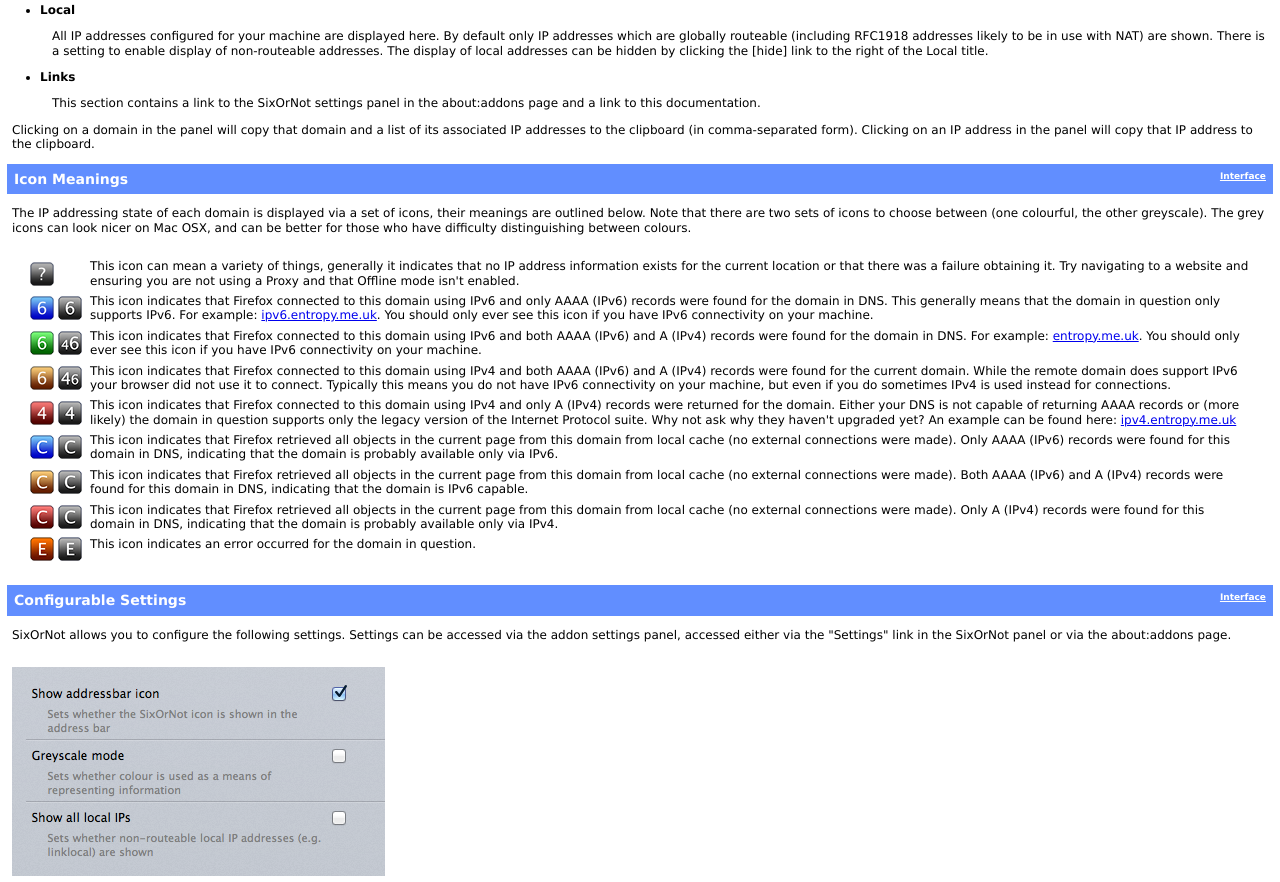
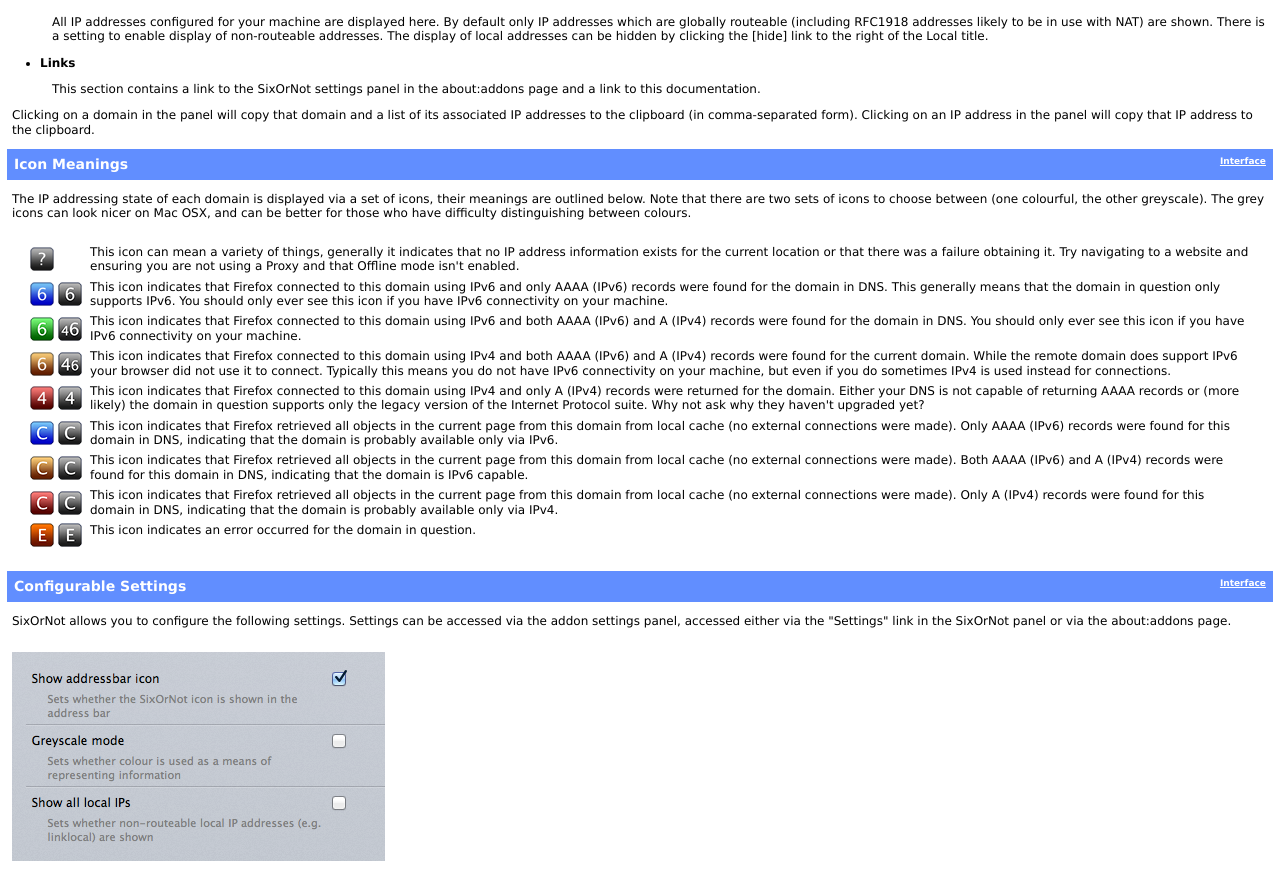
Before and after one commit to ashleybaldock/sixornot, a plain HTML site: page web/index.html in a window 1280 px wide. Shown: the part 1410-2292 px from the top of the page. Drawn offline with Linux system fonts and the light colour scheme.

Commit message:
Update documentation/links to new website location

```diff
--- a/todo.txt
+++ b/todo.txt
@@ -49,6 +49,7 @@
 Update documentation
 
 Test internationalised domain names handling by native resolvers
+ - e.g. www.söhne.com
 
 Collect nsIHttpChannelInternal.localAddress info for each request
  - Highlight addresses used to load pages?
--- a/web/index.html
+++ b/web/index.html
@@ -41,7 +41,6 @@
 </li>
 <li><a href="#IPConcepts">IP Address Concepts</a></li>
 <li><a href="#FurtherReading">Further Reading</a></li>
-<li><a href="#AnyOtherQuestions">Any Other Questions</a></li>
 <li><a href="#SixOrNotLicence">SixOrNot Licence</a></li>
 </ol>
 
@@ -92,10 +91,10 @@
 
     <ul class="icon_list">
     <li class="i_other">This icon can mean a variety of things, generally it indicates that no IP address information exists for the current location or that there was a failure obtaining it. Try navigating to a website and ensuring you are not using a Proxy and that Offline mode isn't enabled.</li>
-    <li class="i_6only">This icon indicates that Firefox connected to this domain using IPv6 and only AAAA (IPv6) records were found for the domain in DNS. This generally means that the domain in question only supports IPv6. For example: <a href="http://ipv6.entropy.me.uk">ipv6.entropy.me.uk</a>. You should only ever see this icon if you have IPv6 connectivity on your machine.</li>
-    <li class="i_6and4">This icon indicates that Firefox connected to this domain using IPv6 and both AAAA (IPv6) and A (IPv4) records were found for the domain in DNS. For example: <a href="http://entropy.me.uk">entropy.me.uk</a>. You should only ever see this icon if you have IPv6 connectivity on your machine.</li>
+    <li class="i_6only">This icon indicates that Firefox connected to this domain using IPv6 and only AAAA (IPv6) records were found for the domain in DNS. This generally means that the domain in question only supports IPv6. You should only ever see this icon if you have IPv6 connectivity on your machine.</li>
+    <li class="i_6and4">This icon indicates that Firefox connected to this domain using IPv6 and both AAAA (IPv6) and A (IPv4) records were found for the domain in DNS. You should only ever see this icon if you have IPv6 connectivity on your machine.</li>
     <li class="i_4pot6">This icon indicates that Firefox connected to this domain using IPv4 and both AAAA (IPv6) and A (IPv4) records were found for the current domain. While the remote domain does support IPv6 your browser did not use it to connect. Typically this means you do not have IPv6 connectivity on your machine, but even if you do sometimes IPv4 is used instead for connections.</li>
-    <li class="i_4only">This icon indicates that Firefox connected to this domain using IPv4 and only A (IPv4) records were returned for the domain. Either your DNS is not capable of returning AAAA records or (more likely) the domain in question supports only the legacy version of the Internet Protocol suite. Why not ask why they haven't upgraded yet? An example can be found here: <a href="http://ipv4.entropy.me.uk">ipv4.entropy.me.uk</a></li>
+    <li class="i_4only">This icon indicates that Firefox connected to this domain using IPv4 and only A (IPv4) records were returned for the domain. Either your DNS is not capable of returning AAAA records or (more likely) the domain in question supports only the legacy version of the Internet Protocol suite. Why not ask why they haven't upgraded yet?</li>
     <li class="i_6only_cache">This icon indicates that Firefox retrieved all objects in the current page from this domain from local cache (no external connections were made). Only AAAA (IPv6) records were found for this domain in DNS, indicating that the domain is probably available only via IPv6.</li>
     <li class="i_4pot6_cache">This icon indicates that Firefox retrieved all objects in the current page from this domain from local cache (no external connections were made). Both AAAA (IPv6) and A (IPv4) records were found for this domain in DNS, indicating that the domain is IPv6 capable.</li>
     <li class="i_4only_cache">This icon indicates that Firefox retrieved all objects in the current page from this domain from local cache (no external connections were made). Only A (IPv4) records were found for this domain in DNS, indicating that the domain is probably available only via IPv4.</li>
@@ -205,11 +204,6 @@
 </ul>
 
 
-<h2><a name="AnyOtherQuestions"></a>Any Other Questions<a href="#Menu">Menu</a></h2>
-
-<p>If you have any further questions about SixOrNot or IPv6 please feel free to email me. My email address details can be found on the <a href="http://entropy.me.uk/contact.html">Contact</a> section of my website.</p>
-
-
 <h2><a name="SixOrNotLicence"></a>SixOrNot Licence<a href="#Menu">Menu</a></h2>
 
 <p>A reproduction of the SixOrNot Licence, for your convenience. This document is covered by the same licence.</p>
```
Also changed, not shown: 4 other files.
